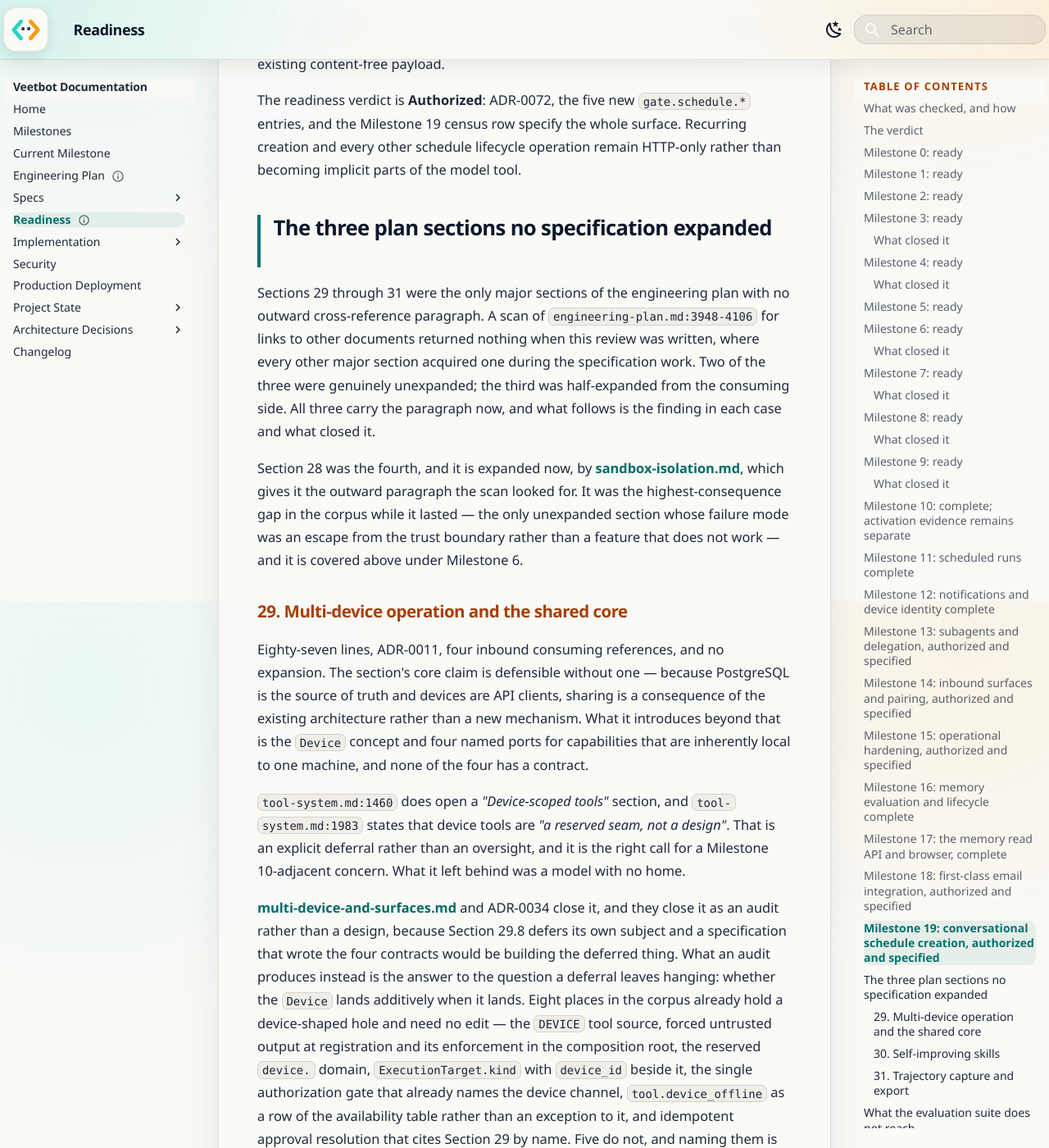
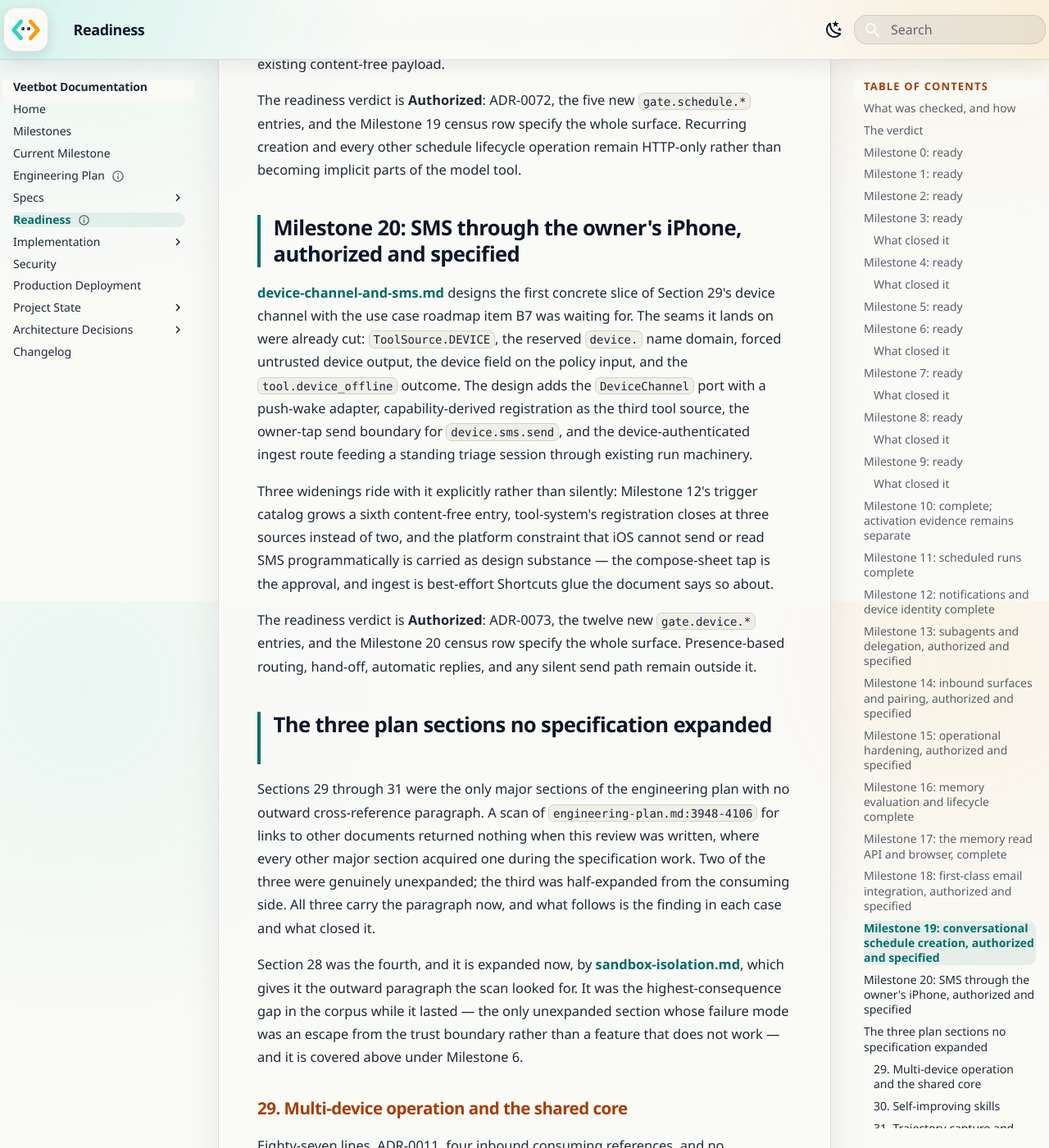
Before and after one commit to avitus/veetbot, an MkDocs documentation site: the page built from docs/plan/readiness.md, in a window 1280 px wide and 1400 px high, scrolled down 33467 px. Shown: the whole window at 82% size. Built offline with MkDocs 1.6.1 and Material for MkDocs 9.7.7, drawn with Linux system fonts in a browser that asks for light colours.

Commit message:
docs: Milestone 20 status trio and readiness verdict
Task 6 of the Milestone 20 entry kit: the project-state block with the
red-phase evidence, the milestones and current-milestone updates, and
the readiness section with its Authorized verdict.

Reading-Lane: A

Co-Authored-By: Claude Fable 5 <noreply@anthropic.com>

```diff
--- a/docs/plan/readiness.md
+++ b/docs/plan/readiness.md
@@ -1341,6 +1341,31 @@ The readiness verdict is **Authorized**: ADR-0072, the five new
 `gate.schedule.*` entries, and the Milestone 19 census row specify the whole
 surface. Recurring creation and every other schedule lifecycle operation
 remain HTTP-only rather than becoming implicit parts of the model tool.
+
+## Milestone 20: SMS through the owner's iPhone, authorized and specified
+
+[device-channel-and-sms.md](device-channel-and-sms.md) designs the first
+concrete slice of Section 29's device channel with the use case roadmap
+item B7 was waiting for. The seams it lands on were already cut:
+`ToolSource.DEVICE`, the reserved `device.` name domain, forced untrusted
+device output, the device field on the policy input, and the
+`tool.device_offline` outcome. The design adds the `DeviceChannel` port
+with a push-wake adapter, capability-derived registration as the third
+tool source, the owner-tap send boundary for `device.sms.send`, and the
+device-authenticated ingest route feeding a standing triage session
+through existing run machinery.
+
+Three widenings ride with it explicitly rather than silently: Milestone
+12's trigger catalog grows a sixth content-free entry, tool-system's
+registration closes at three sources instead of two, and the platform
+constraint that iOS cannot send or read SMS programmatically is carried
+as design substance — the compose-sheet tap is the approval, and ingest
+is best-effort Shortcuts glue the document says so about.
+
+The readiness verdict is **Authorized**: ADR-0073, the twelve new
+`gate.device.*` entries, and the Milestone 20 census row specify the
+whole surface. Presence-based routing, hand-off, automatic replies, and
+any silent send path remain outside it.
 
 ## The three plan sections no specification expanded
 
```
Also changed, not shown: docs/plan/current-milestone.md (+7 -1 lines), docs/status/milestones.md (+5 -2 lines), docs/status/project-state.yaml (+34 -2 lines).
